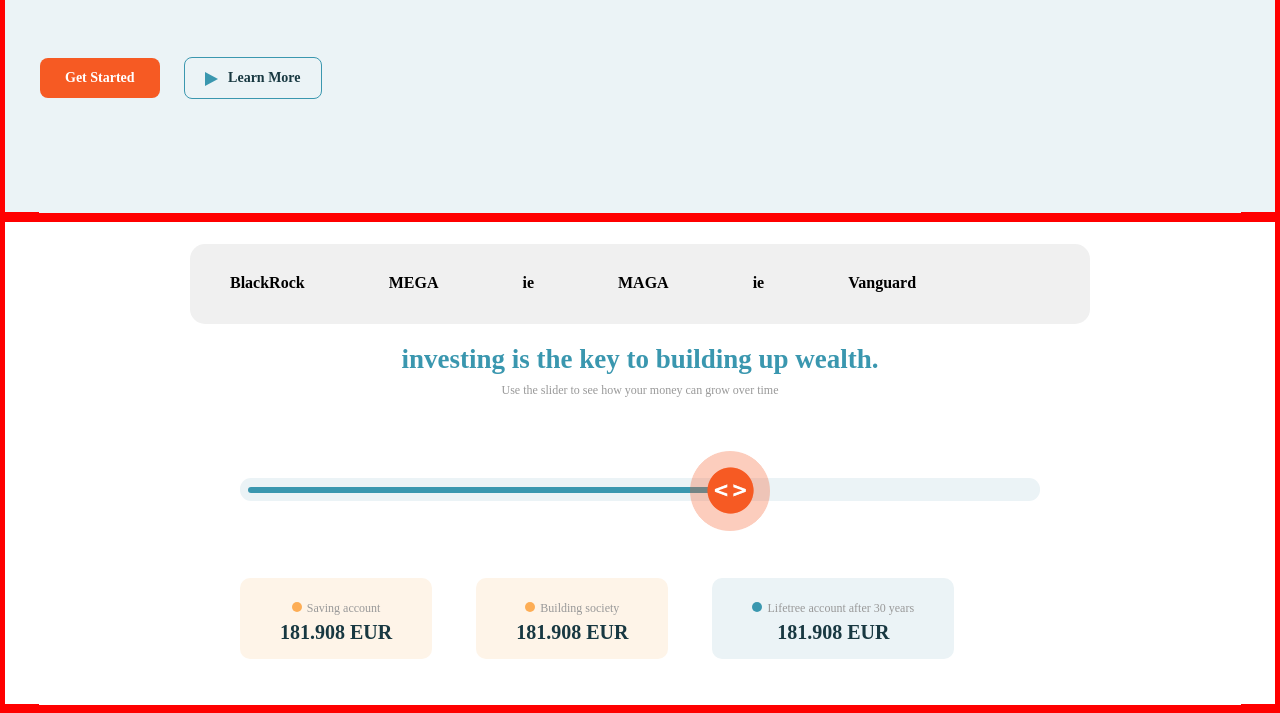
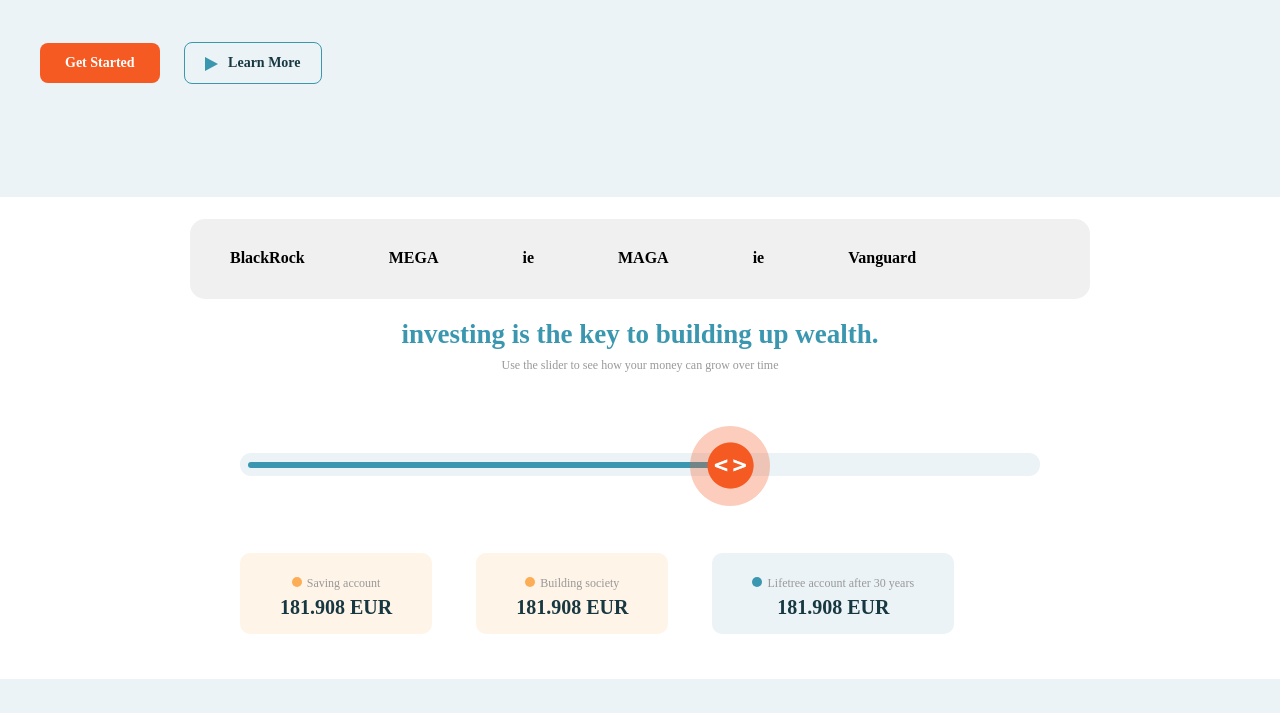
Before and after one commit to xvease/demo00-finance-landing-page, a plain HTML site: page index.html in a window 1280 px wide. Shown: the part 293-1006 px from the top of the page. Drawn offline with Linux system fonts and the light colour scheme.

Commit message:
comment test code

```diff
--- a/css/common.css
+++ b/css/common.css
@@ -7,6 +7,7 @@ body {
     width: 1200px;
     margin: 0 auto;
     padding: 1px;
+    /* border: 10px solid blue; */
 }
 
 header,
@@ -493,5 +494,5 @@ body>section[class^=s],
 header,
 footer {
     padding: 1px;
-    border: 5px solid red;
+    /* border: 5px solid red; */
 }
```
